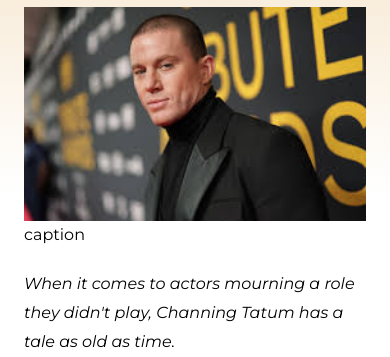
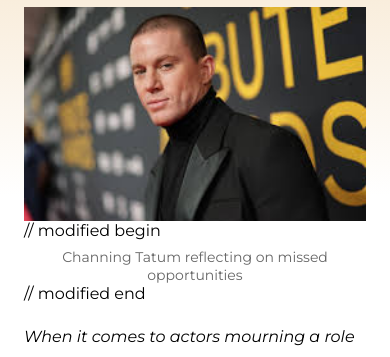
Before and after one commit to MRaver/Aurews, a website with bundled scripts: page pages/post.html in a window 390 px wide. Shown: the part 479-836 px from the top of the page. Built offline with nearby package versions, Linux system fonts and the light colour scheme; a web font is replaced by a local one.

Commit message:
feat: Implement image captions for news articles
Introduce image caption functionality for news posts.
- Add `imgCaption` field to news post data in `assets/data/newsPost.js`.
- Update `assets/js/post.js` to dynamically render image captions below post images.
- Add dedicated CSS styling for `.img-caption` in `assets/css/post.css`.
- Modify `pages/post.html` to display captions and `pages/addpost.html` to support caption input.
- Improve layout of news content container with a `gap` property.
- Refine CSS selectors and remove unused media queries in `assets/css/post.css`.

```diff
--- a/assets/css/post.css
+++ b/assets/css/post.css
@@ -19,7 +19,9 @@
     display: flex;
     flex-direction: column;
     padding: 0 24px;
-
+    /* modified begin */
+    gap: 20px;
+    /* modified end */
 }
 
 .news__content-container>p {
@@ -32,6 +34,14 @@
     line-height: 1.8;
 }
 
+    /* modified begin*/
+.img-caption {
+    font-size: 14px;
+    color: #666;
+    text-align: center;
+    margin-top: 8px;
+}
+    /* modified end */
 .news__content-img {
     width: 100%;
     max-width: 752px;
@@ -325,8 +335,6 @@
 
 @media (max-width: 1400px) {}
 
-@media (max-width: 768px) {}
-
 
 
 
--- a/assets/data/newsPost.js
+++ b/assets/data/newsPost.js
@@ -7,6 +7,9 @@ export const newsPort = [
         type2: 'Latest',
         author: 'Jason Tatum',
         img: "../assets/img/img1.png",
+        // modified begin
+        imgCaption: "Channing Tatum reflecting on missed opportunities",
+        // modified end, tương tự cho các bài tiếp theo
         content: `<p>
                 When it comes to actors mourning a role they didn't play, Channing Tatum has a tale as old as time.
                 <br>
@@ -49,6 +52,7 @@ export const newsPort = [
         type2: 'Latest',
         author: 'Jennifer Walsh',
         img: "../assets/img/img2.png",
+        imgCaption: "Top airline rewards programs according to point.me",
         content: `<p>
                 For frequent travelers looking to maximize their loyalty points, choosing the right airline rewards program can make a significant difference. Point.me, a leading platform for tracking and optimizing travel rewards, has released its annual ranking of the best programs.
                 <br>
@@ -79,6 +83,7 @@ export const newsPort = [
         type2: 'Latest',
         author: 'David Chen',
         img: "../assets/img/img3.png",
+        imgCaption: "Understanding mortgage rates and their determinants",
         content: `<p>
                 Understanding mortgage rates can seem like navigating a complex maze, but knowing who sets them and how they work is crucial for anyone looking to buy a home or refinance their existing mortgage.
                 <br>
@@ -109,6 +114,7 @@ export const newsPort = [
         type2: 'Latest',
         author: 'Michael Torres',
         img: "../assets/img/img4.png",
+        imgCaption: "Potential changes to commercial aircraft regulations",
         content: `<p>
                 The Federal Aviation Administration is reportedly reviewing potential changes to commercial aircraft regulations that could significantly impact the airline industry and passenger experience.
                 <br>
@@ -139,6 +145,7 @@ export const newsPort = [
         type2: 'Latest',
         author: 'Aroon Deep',
         img: "../assets/img/img5.png",
+        imgCaption: "Amazon's cloud computing growth driven by AI boom",
         content: `<p>
                 Amazon's stock experienced a significant surge following its latest earnings report, largely driven by the exceptional performance of its cloud computing arm, Amazon Web Services (AWS).
                 <br>
@@ -168,6 +175,7 @@ export const newsPort = [
         type1: 'Lifestyle',
         author: 'Dr. Sarah Chen',
         img: "../assets/img/img6.png",
+        imgCaption: "States with highest vaccination rates in the US",
         content: `<p>
                 A comprehensive new study has ranked all 50 states by their vaccination coverage, examining everything from childhood immunizations to adult flu shots. The results reveal interesting patterns about public health priorities across different regions.
                 <br>
@@ -197,6 +205,7 @@ export const newsPort = [
         type1: 'Lifestyle',
         author: 'Dr. Sarah Chen',
         img: "../assets/img/img7.png",
+        imgCaption: "Scientists transform panda skin cells into stem cells",
         content: `<p>
                 While giant pandas are no longer officially endangered, their status as a vulnerable species remains a concern for conservationists. A new study published in the journal Science Advances brings hope, detailing a method to convert panda skin cells into stem cells.
                 <br>
@@ -226,6 +235,7 @@ export const newsPort = [
         type1: 'Lifestyle',
         author: 'Thomas Anderson',
         img: "../assets/img/img33.png",
+        imgCaption: "Top hiking destinations for fall foliage",
         content: `<p>
                 As autumn arrives and leaves begin their annual transformation, outdoor enthusiasts are planning trips to witness nature's most colorful spectacle. Travel experts have compiled a list of the eight best hiking destinations for fall foliage.
                 <br>
@@ -258,6 +268,7 @@ export const newsPort = [
         type1: 'Lifestyle',
         author: 'Robert Martinez',
         img: "../assets/img/img9.png",
+        imgCaption: "Affordable auto repairs to prepare for winter",
         content: `<p>
                 As winter approaches, preparing your vehicle for harsh weather conditions becomes crucial. Fortunately, some of the most important maintenance tasks are also among the most affordable.
                 <br>
@@ -287,6 +298,7 @@ export const newsPort = [
         type1: 'Lifestyle',
         author: 'Amanda Cooper',
         img: "../assets/img/img10.png",
+        imgCaption: "Affordable home renovation ideas for 2024",
         content: `<p>
                 Transforming your home doesn't require a massive budget. Interior design experts have identified ten renovation projects that deliver maximum impact without breaking the bank.
                 <br>
@@ -319,6 +331,7 @@ export const newsPort = [
         type1: 'Money and Markets',
         author: 'David Chen',
         img: "../assets/img/img11.png",
+        imgCaption: "Wall Street eyes Fed rate cut as job market shows unexpected resilience",
         content: `<p>
                 Financial markets are closely watching the Federal Reserve's next move as new employment data reveals surprising strength in the job market, complicating the central bank's decision-making process.
                 <br>
@@ -348,6 +361,7 @@ export const newsPort = [
         type1: 'Money and Markets',
         author: 'Alex Thompson',
         img: "../assets/img/img12.png",
+        imgCaption: "Cryptocurrency markets rebound after SEC regulatory clarity",
         content: `<p>
                 Digital asset markets experienced a significant rally following new guidance from the Securities and Exchange Commission that provides clearer rules for cryptocurrency operations in the United States.
                 <br>
@@ -380,6 +394,7 @@ export const newsPort = [
         type1: 'Money and Markets',
         author: 'Maria Gonzalez',
         img: "../assets/img/img13.png",
+        imgCaption: "Housing market cools as mortgage rates hit 18-month high",
         content: `<p>
                 The residential real estate market is showing clear signs of cooling as mortgage rates climb to their highest level in 18 months, dampening buyer enthusiasm and slowing home price appreciation.
                 <br>
@@ -412,6 +427,7 @@ export const newsPort = [
         type1: 'Tech and Innovation',
         author: 'Alex Kim',
         img: "../assets/img/img14.png",
+        imgCaption: "Apple announces major AI integration across all devices",
         content: `<p>
                 In a significant strategic shift, Apple unveiled comprehensive plans to integrate artificial intelligence features across its entire product ecosystem, marking the company's most aggressive push into AI to date.
                 <br>
@@ -444,6 +460,7 @@ export const newsPort = [
         type1: 'Tech and Innovation',
         author: 'Dr. Rachel Foster',
         img: "../assets/img/img15.png",
+        imgCaption: "Quantum computing breakthrough promises to revolutionize encryption",
         content: `<p>
                 Researchers at MIT and Google have achieved a major quantum computing breakthrough that could fundamentally transform cybersecurity and encryption technologies within the next decade.
                 <br>
@@ -476,6 +493,7 @@ export const newsPort = [
         type1: 'Tech and Innovation',
         author: 'James Wilson',
         img: "../assets/img/img16.png",
+        imgCaption: "Tesla unveils new autonomous driving features in latest software update",
         content: `<p>
                 Tesla has released a major software update that significantly expands its Full Self-Driving (FSD) capabilities, bringing the company closer to its goal of achieving fully autonomous vehicles.
                 <br>
@@ -508,6 +526,7 @@ export const newsPort = [
         type1: 'Business News',
         author: 'Sarah Johnson',
         img: "../assets/img/img17.png",
+        imgCaption: "Top airline rewards programs according to point.me",
         content: `<p>
                 Leading retail chains across the country are unveiling ambitious expansion and hiring plans in anticipation of what industry analysts predict could be the strongest holiday shopping season in five years.
                 <br>
@@ -537,6 +556,7 @@ export const newsPort = [
         type1: 'Business News',
         author: 'Robert Chang',
         img: "../assets/img/img18.png",
+        imgCaption: "Supply chain disruptions ease as global shipping rates normalize",
         content: `<p>
                 After years of unprecedented challenges, global supply chains are finally showing signs of normalization, with shipping rates dropping to near pre-pandemic levels and delivery times improving significantly.
                 <br>
@@ -566,6 +586,7 @@ export const newsPort = [
         type1: 'Business News',
         author: 'Linda Martinez',
         img: "../assets/img/img19.png",
+        imgCaption: "Small businesses report strong growth despite economic headwinds",
         content: `<p>
                 Small businesses across America are demonstrating remarkable resilience, with new data showing strong revenue growth and hiring despite persistent concerns about interest rates and economic uncertainty.
                 <br>
@@ -598,6 +619,7 @@ export const newsPort = [
         type1: 'Politics',
         author: 'Daniel Foster',
         img: "../assets/img/img20.png",
+        imgCaption: "Senate passes bipartisan infrastructure bill with overwhelming support",
         content: `<p>
                 In a rare display of bipartisan cooperation, the Senate passed a comprehensive infrastructure bill by a vote of 79-21, authorizing $550 billion in new spending on roads, bridges, broadband, and clean energy projects.
                 <br>
@@ -630,6 +652,7 @@ export const newsPort = [
         type1: 'Politics',
         author: 'Michael Stevens',
         img: "../assets/img/img21.png",
+        imgCaption: "Voter turnout reaches record high in special elections nationwide",
         content: `<p>
                 Special elections held across the country this month saw unprecedented voter participation, with turnout averaging 58% compared to the typical 35% for off-cycle elections, signaling heightened political engagement among Americans.
                 <br>
@@ -662,6 +685,7 @@ export const newsPort = [
         type1: 'Politics',
         author: 'Amanda Richards',
         img: "../assets/img/img22.png",
+        imgCaption: "Supreme Court announces key decisions on environmental regulations",
         content: `<p>
                 The Supreme Court issued a series of landmark rulings on environmental regulations, reshaping federal authority over climate policy and pollution control in decisions that will impact industry and environmental protection for decades.
                 <br>
@@ -698,6 +722,7 @@ export const newsPort = [
         type1: 'Tech and Innovation',
         author: 'Alex Kim',
         img: "../assets/img/img23.png",
+        imgCaption: "Apple announces major AI integration across all devices",
         content: `<p>
                 Apple's "Awe Dropping" fall show is expected to replay the company's careful hand: Polish the hardware, bundle the ecosystem, delay the hard questions about artificial intelligence.
                 <br>
@@ -731,6 +756,7 @@ export const newsPort = [
         type1: 'Tech and Innovation',
         author: 'Jennifer Wu',
         img: "../assets/img/img24.png",
+        imgCaption: "Concerns about AI stock valuations on Wall Street",
         content: `<p>
                 As artificial intelligence stocks continue their meteoric rise, a growing chorus of analysts privately express concerns about valuation levels that have reached territory reminiscent of previous tech bubbles, even as public forecasts remain bullish.
                 <br>
@@ -764,6 +790,7 @@ export const newsPort = [
         type1: 'Tech and Innovation',
         author: 'Mark Stevens',
         img: "../assets/img/img25.png",
+        imgCaption: "OpenAI's campaign on AI and employment",
         content: `<p>
                 OpenAI has launched an extensive public relations campaign aimed at shaping the narrative around AI's impact on employment, releasing studies and funding programs designed to show how artificial intelligence can augment rather than replace human workers.
                 <br>
@@ -797,6 +824,7 @@ export const newsPort = [
         type1: 'Tech and Innovation',
         author: 'Dr. Robert Chang',
         img: "../assets/img/img26.png",
+        imgCaption: "Federal Reserve study on AI's impact on employment",
         content: `<p>
                 A comprehensive Federal Reserve study examining AI's impact on employment has found that widespread job displacement has not yet materialized, despite rapidly increasing AI adoption across industries, providing reassurance amid automation anxieties.
                 <br>
@@ -830,6 +858,7 @@ export const newsPort = [
         type1: 'Tech and Innovation',
         author: 'Patricia Wong',
         img: "../assets/img/img27.png",
+        imgCaption: "Analysts say this AI company is a 'sinking ship' as revenues decline and a new CEO takes over",
         content: `<p>
                 C3.ai, once a high-flying artificial intelligence company, faces mounting challenges as quarterly revenues declined 8% and the company announced its third CEO in two years, prompting harsh assessments from Wall Street analysts.
                 <br>
@@ -862,6 +891,7 @@ export const newsPort = [
         type1: 'Tech and Innovation',
         author: 'Tom Davidson',
         img: "../assets/img/img28.png",
+        imgCaption: "The best keyboard shortcuts you wish you were already using daily",
         content: `<p>
                 Productivity experts estimate that mastering keyboard shortcuts can save the average office worker over two hours per week, yet most people use only a fraction of the time-saving combinations available on their computers.
                 <br>
@@ -894,6 +924,7 @@ export const newsPort = [
         type1: 'Money and Markets',
         author: 'Rebecca Foster',
         img: "../assets/img/img29.png",
+        imgCaption: "5 investment strategies that outperformed the market this year",
         content: `<p>
                 While the S&P 500 delivered solid returns this year, several investment strategies significantly outperformed the broad market, offering lessons for investors seeking to enhance their portfolio performance.
                 <br>
@@ -929,6 +960,7 @@ export const newsPort = [
         type1: 'Business News',
         author: 'Maria Gonzalez',
         img: "../assets/img/img30.png",
+        imgCaption: "Wall Street eyes Fed rate cut as job market shows unexpected resilience",
         content: `<p>
                 When the Bureau of Labor Statistics released its latest job numbers revision, economists were prepared for significant adjustments. What they weren't prepared for was the magnitude and direction of those changes.
                 <br>
@@ -964,6 +996,7 @@ export const newsPort = [
         type1: 'Lifestyle',
         author: 'Amanda Cooper',
         img: "../assets/img/img31.png",
+        imgCaption: "The best meal prep tips that will save you hours every week",
         content: `<p>
                 Meal prepping has become increasingly popular as busy professionals and families seek ways to eat healthier while saving time and money. Nutrition experts and experienced meal preppers share strategies that can reclaim hours from your weekly schedule.
                 <br>
@@ -996,6 +1029,7 @@ export const newsPort = [
         type1: 'Politics',
         author: 'Daniel Foster',
         img: "../assets/img/img32.png",
+        imgCaption: "Voter turnout reaches record high in special elections nationwide",
         content: `<p>
                 Over 40 states have enacted voting legislation in the past two years, creating a patchwork of rules that is fundamentally reshaping how Americans cast ballots and raising questions about electoral access and integrity.
                 <br>
@@ -1034,6 +1068,7 @@ export const newsPort = [
         type1: 'Tech and Innovation',
         author: 'Ananya Patel',
         img: "../assets/img/img8.png",
+        imgCaption: "India's women's cricket team makes ODI history",
         content: `<p>
         India’s women’s cricket team has etched its name in history with a record-breaking ODI victory against Australia, marking a defining moment for women’s sports worldwide.
         <br><br>
--- a/assets/js/post.js
+++ b/assets/js/post.js
@@ -30,14 +30,17 @@ export function renderNewsPortContent() {
     // Tìm article theo ID
     const article = fullNews.find(item => item.id === postId) || newsPort[0]; // Default to first if not found
 
-    container.innerHTML = `<figure>
+    container.innerHTML = `
+        <figure>
             <div class="news__content-img">
                 <img src="${article.img}" alt="" height="420px" width="670px">
             </div>
-            <figcaption>
-                <p>caption</p>
+            // modified begin
+            <figcaption class="img-caption">
+               ${article.imgCaption}
             </figcaption>
-            </figure>
+            // modified end
+        </figure>
             ${article.content}
             <div class="comment-section">
                 <div class="comment-header">
```
Also changed, not shown: pages/addpost.html (+11 -1 lines), pages/post.html (+5 -0 lines).
